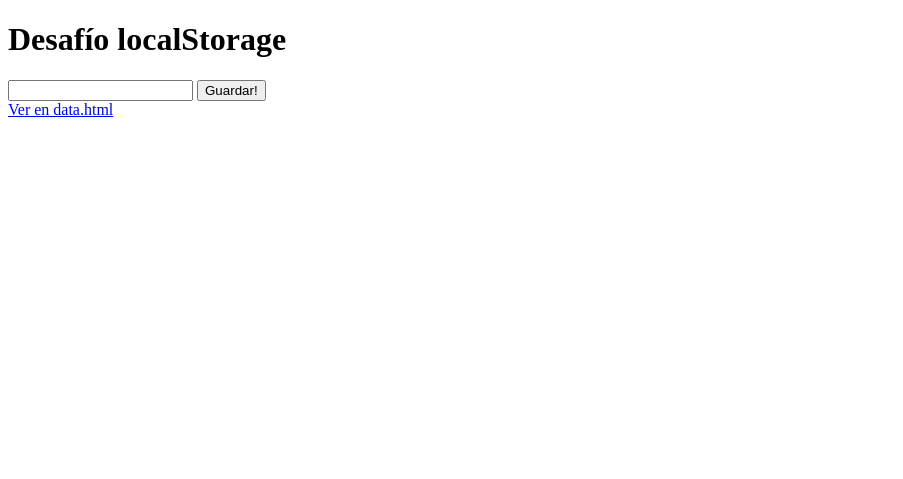
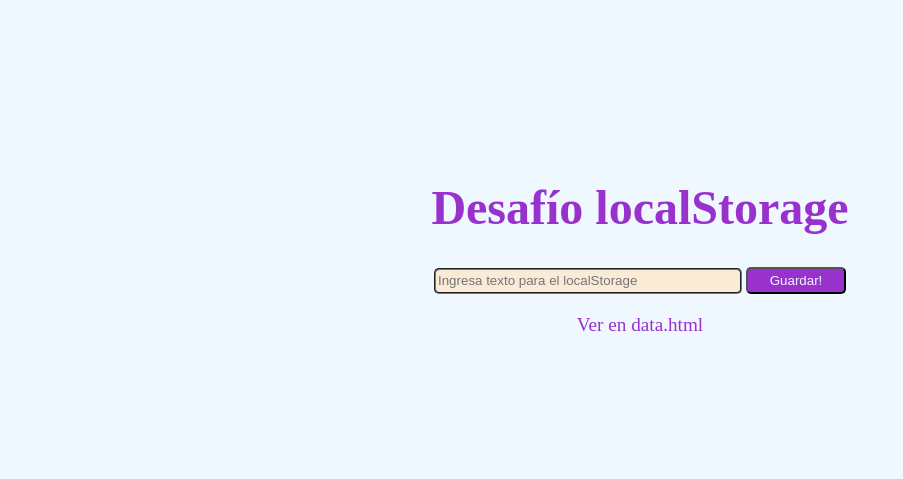
Before and after one commit to gastonmieres/9.2.1.-Desaf-o, a plain HTML site: page index.html in a window 1280 px wide. Shown: the whole page, without its empty margins (0-903 px from the left). Drawn offline with Linux system fonts and the light colour scheme.

Commit message:
Actualizo ejercicio

```diff
--- /dev/null
+++ b/css/styles.css
@@ -0,0 +1,45 @@
+body{
+    background-color: aliceblue;
+}
+.container {
+    padding: 0;
+    margin: 0 auto;
+    display:block;
+    justify-content:center;
+    text-align: center;
+    padding: 140px;
+}
+
+h1{
+    color:darkorchid;
+    font-size: 3em;
+}
+
+input {
+    width: 300px;
+    margin-bottom: 20px;
+    border-style: groove;
+    border-radius: 5px;
+    height: 20px;
+    background-color: antiquewhite;
+}
+
+
+#buttonText{
+    background-color: darkorchid;
+    color: aliceblue;
+    border-radius: 5px;
+    width: 100px;
+    height: 27px;
+}
+
+a{
+    text-decoration: none;
+    font-size: 1.2em;
+    color: darkorchid;
+}
+
+p {
+    font-size: 1.5em;
+    color: darkmagenta;
+}
--- a/index.html
+++ b/index.html
@@ -5,13 +5,16 @@
     <meta http-equiv="X-UA-Compatible" content="IE=edge">
     <meta name="viewport" content="width=device-width, initial-scale=1.0">
     <title>Desafío localStorage - index.html</title>
+    <link rel="stylesheet" href="/css/styles.css">
 </head>
 <body>
-    <h1>Desafío localStorage</h1>
-    <input id="inputText" />
-    <button id="buttonText">Guardar!</button>
-    <br>
-    <a href="data.html">Ver en data.html</a>
+    <div class="container">
+        <h1>Desafío localStorage</h1>
+        <input placeholder="Ingresa texto para el localStorage" id="inputText" />
+        <button id="buttonText">Guardar!</button>
+        <br>
+        <a href="data.html">Ver en data.html</a>
+    </div>
     <script src="js/index.js"></script>
 </body>
 </html>
--- a/js/index.js
+++ b/js/index.js
@@ -0,0 +1,8 @@
+document.addEventListener('DOMContentLoaded', function(){
+    var button = document.getElementById('buttonText');
+    var inputText = document.getElementById('inputText');
+
+    button.addEventListener('click',function(event){
+        localStorage.setItem('inputStorage', inputText.value );
+    })
+})
```
Also changed, not shown: data.html (+6 -3 lines), js/data.js (+8 -0 lines).
